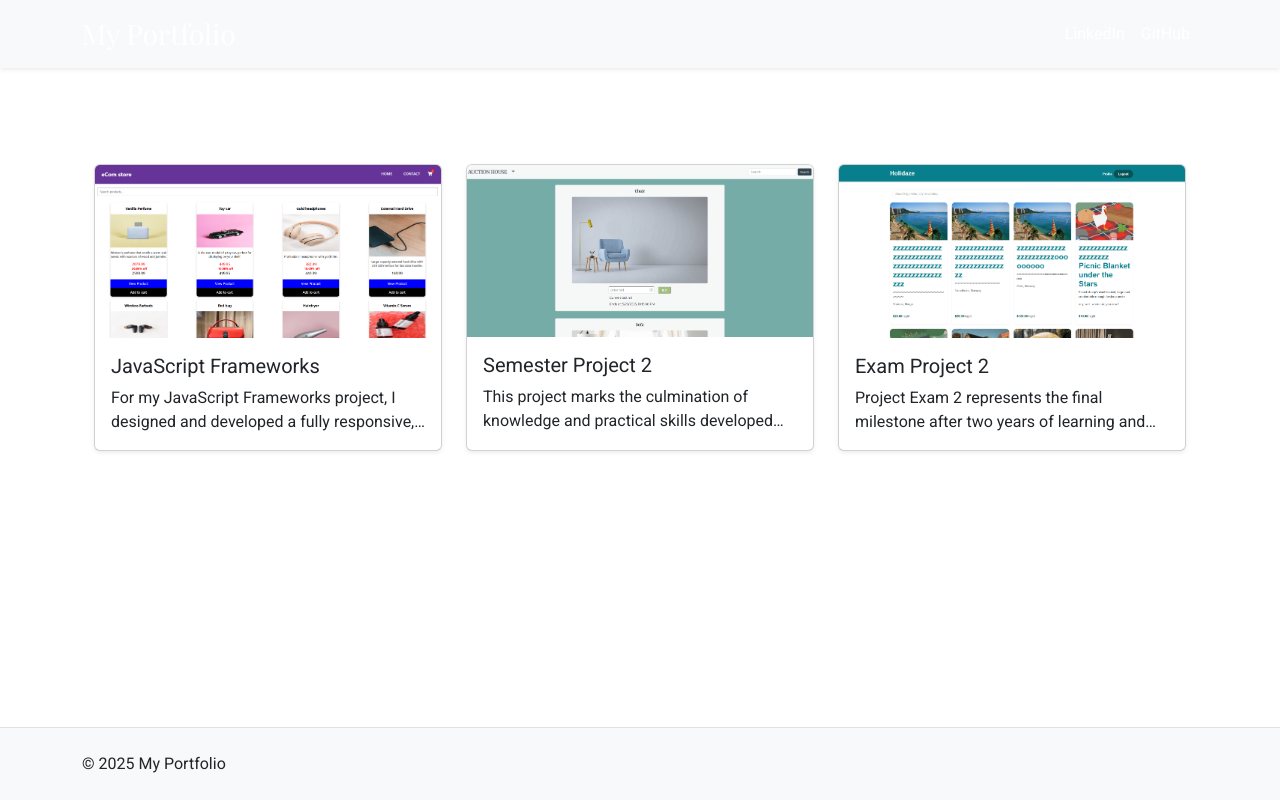
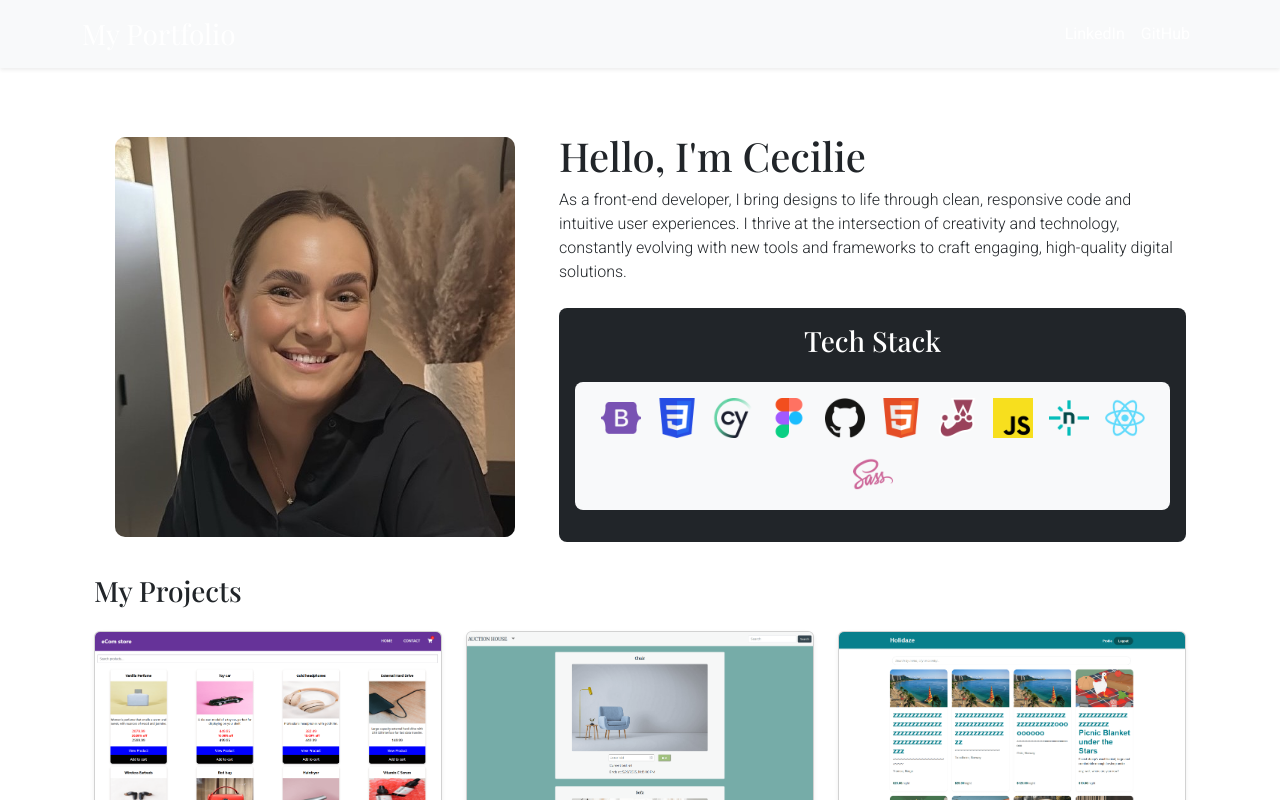
Before and after one commit to cecsun/portfolio-2, a React (Create React App) app: page / in a window 1280 px wide. Shown: the top 800 px of the page. Built offline with nearby package versions, Linux system fonts and the light colour scheme; a web font is replaced by a local one.

Commit message:
Added about container

```diff
--- a/src/components/ProjectCard/index.jsx
+++ b/src/components/ProjectCard/index.jsx
@@ -1,4 +1,4 @@
-import { Card, Row, Col, Container } from 'react-bootstrap';
+import { Card, Row, Col, Container, Image } from 'react-bootstrap';
 import { Link } from 'react-router-dom';
 
 const ProjectCard = () => {
@@ -27,16 +27,54 @@ const ProjectCard = () => {
   ];
 
   return (
-    <Container className="py-5">
+    <>
+      <Container className="about-container py-3">
+        <Row className="align-items-center">
+          <Col md={5} className="text-center mb-4 mb-md-0">
+            <Image
+              src="/images/image_6487329.JPG"
+              fluid
+              alt="Cecilie"
+              style={{ objectFit: 'cover', height: '100%', maxHeight: '400px', borderRadius: '10px' }}
+            />
+          </Col>
+
+          <Col md={7}>
+            <h1>Hello, I'm Cecilie</h1>
+            <p className="fw-light mt-2 mb-4">
+              As a front-end developer, I bring designs to life through clean, responsive code and intuitive user experiences. I thrive at the intersection of creativity and technology, constantly evolving with new tools and frameworks to craft engaging, high-quality digital solutions.
+            </p>
+            <div className='tech-stack p-3 bg-dark text-white rounded-3'>
+              <h2 className="mb-4 text-center">Tech Stack</h2>
+              <div className="d-flex flex-wrap justify-content-center bg-light gap-3 my-3 p-3 rounded-3">
+                <img src="/images/icons/bootstrap5.png" alt="bootstrap" width="40" height="40" />
+                <img src="/images/icons/css3.png" alt="css" width="40" height="40" />
+                <img src="/images/icons/cypress.png" alt="cypress" width="40" height="40" />
+                <img src="/images/icons/figma.png" alt="figma" width="40" height="40" />
+                <img src="/images/icons/github.png" alt="github" width="40" height="40" />
+                <img src="/images/icons/html5.png" alt="html" width="40" height="40" />
+                <img src="/images/icons/jest.png" alt="jest" width="40" height="40" />
+                <img src="/images/icons/js.png" alt="js" width="40" height="40" />
+                <img src="/images/icons/netlify2.png" alt="netlify" width="40" height="40" />
+                <img src="/images/icons/reactjs.png" alt="react" width="40" height="40" />
+                <img src="/images/icons/sass.png" alt="sass" width="40" height="40" />
+              </div>
+            </div>
+          </Col>
+        </Row>
+      </Container>
+
+      <Container className="card-container py-3">
+        <h4 className="mb-4">My Projects</h4>
         <Row>
           {projects.map(project => (
             <Col md={4} key={project.id} className="mb-4">
-            <Link to={project.link} className="text-decoration-none text-dark">
+              <Link to={project.link} className="text-decoration-none">
                 <Card className="h-100 shadow-sm">
                   <Card.Img variant="top" src={project.thumbnail} />
                   <Card.Body>
                     <Card.Title>{project.title}</Card.Title>
-                  <Card.Text className="line-clamp-2">
+                    <Card.Text className="line-clamp-2 fw-light">
                       {project.description}
                     </Card.Text>
                   </Card.Body>
@@ -46,6 +84,7 @@ const ProjectCard = () => {
           ))}
         </Row>
       </Container>
+    </>
   );
 };
 
```
Lines whose indentation alone changed are shown as unchanged.
